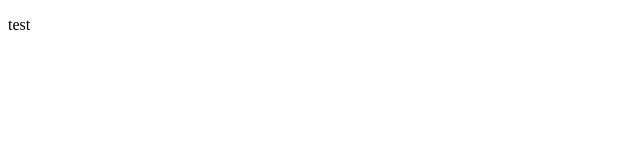
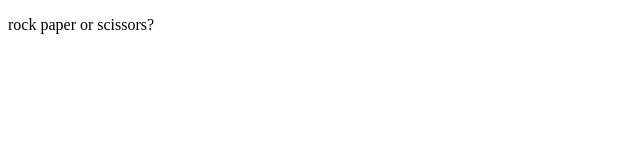
Before and after one commit to KieferJamesW/rockpaperscissors, a plain HTML site: page index.html in a window 1280 px wide. Shown: the whole page, without its empty margins (0-640 px from the left). Drawn offline with Linux system fonts and the light colour scheme.

Commit message:
Update index.html

```diff
--- a/index.html
+++ b/index.html
@@ -8,6 +8,6 @@
     <script src="script.js"></script>
 </head>
 <body>
-    <p>test</p>
+    <p>rock paper or scissors?</p>
 </body>
 </html>
```
